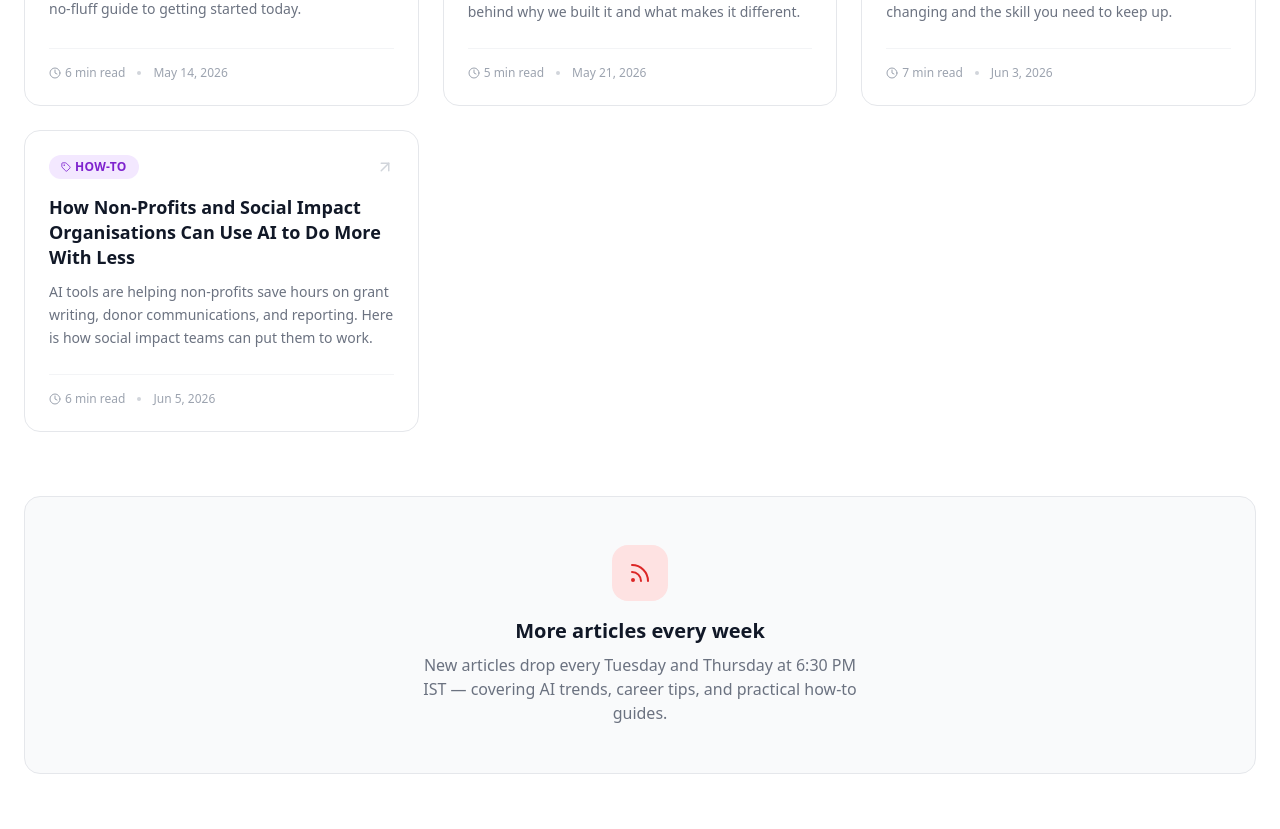
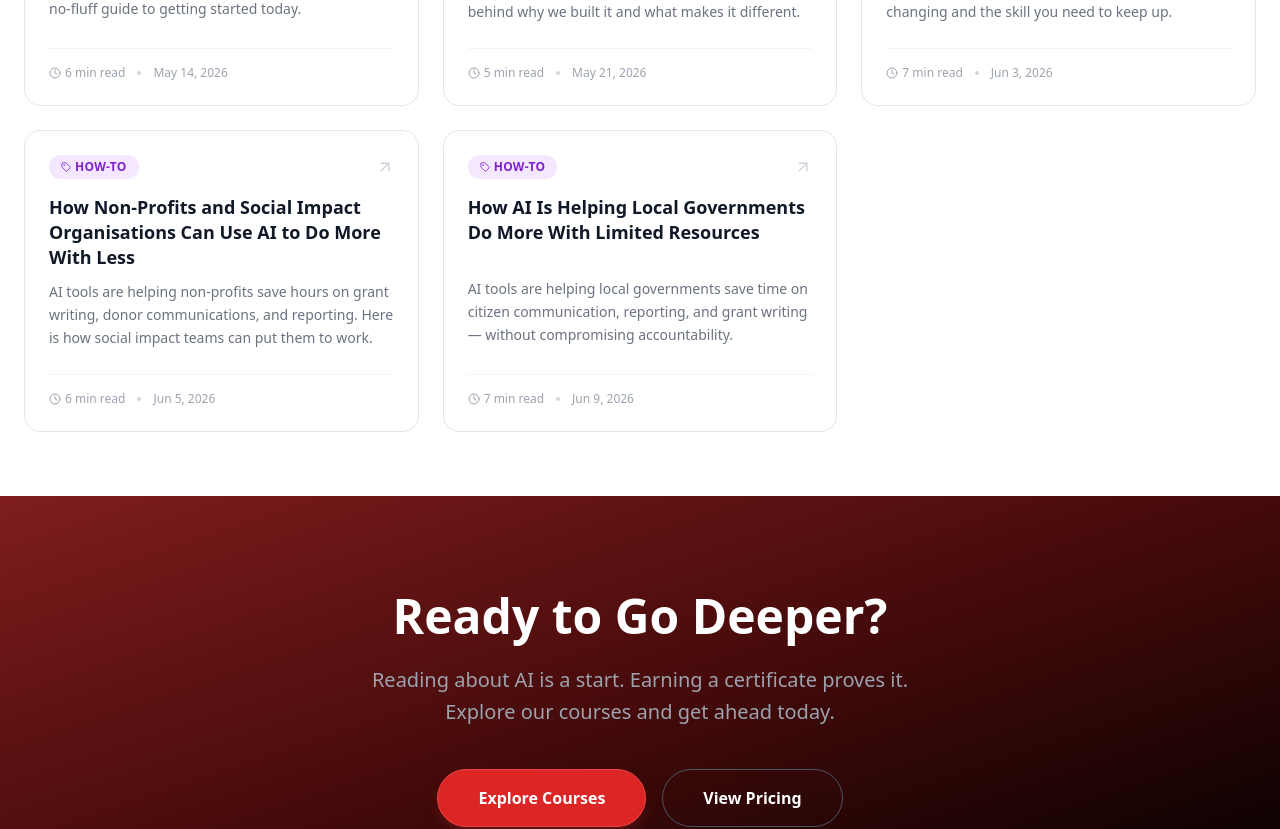
Before and after one commit to shiromys/AICourseHubPro, a React (Vite) app in the folder frontend/: page /blog in a window 1280 px wide. Shown: the part 1400-2229 px from the top of the page. Built offline with nearby package versions, Linux system fonts and the light colour scheme; no server answers.

Commit message:
added the sixth blog post

```diff
--- a/frontend/src/pages/Blog.jsx
+++ b/frontend/src/pages/Blog.jsx
@@ -60,6 +60,16 @@ const articles = [
     readTime: '6 min read',
     date: 'Jun 5, 2026',
     slug: 'how-non-profits-can-use-ai-to-do-more-with-less',
+    featured: false,
+  },
+  {
+    id: 6,
+    title: 'How AI Is Helping Local Governments Do More With Limited Resources',
+    excerpt: 'AI tools are helping local governments save time on citizen communication, reporting, and grant writing — without compromising accountability.',
+    category: 'How-To',
+    readTime: '7 min read',
+    date: 'Jun 9, 2026',
+    slug: 'how-ai-helps-local-governments-public-services',
     featured: false,
   },
   // ── Add new articles below this line ──────
```
